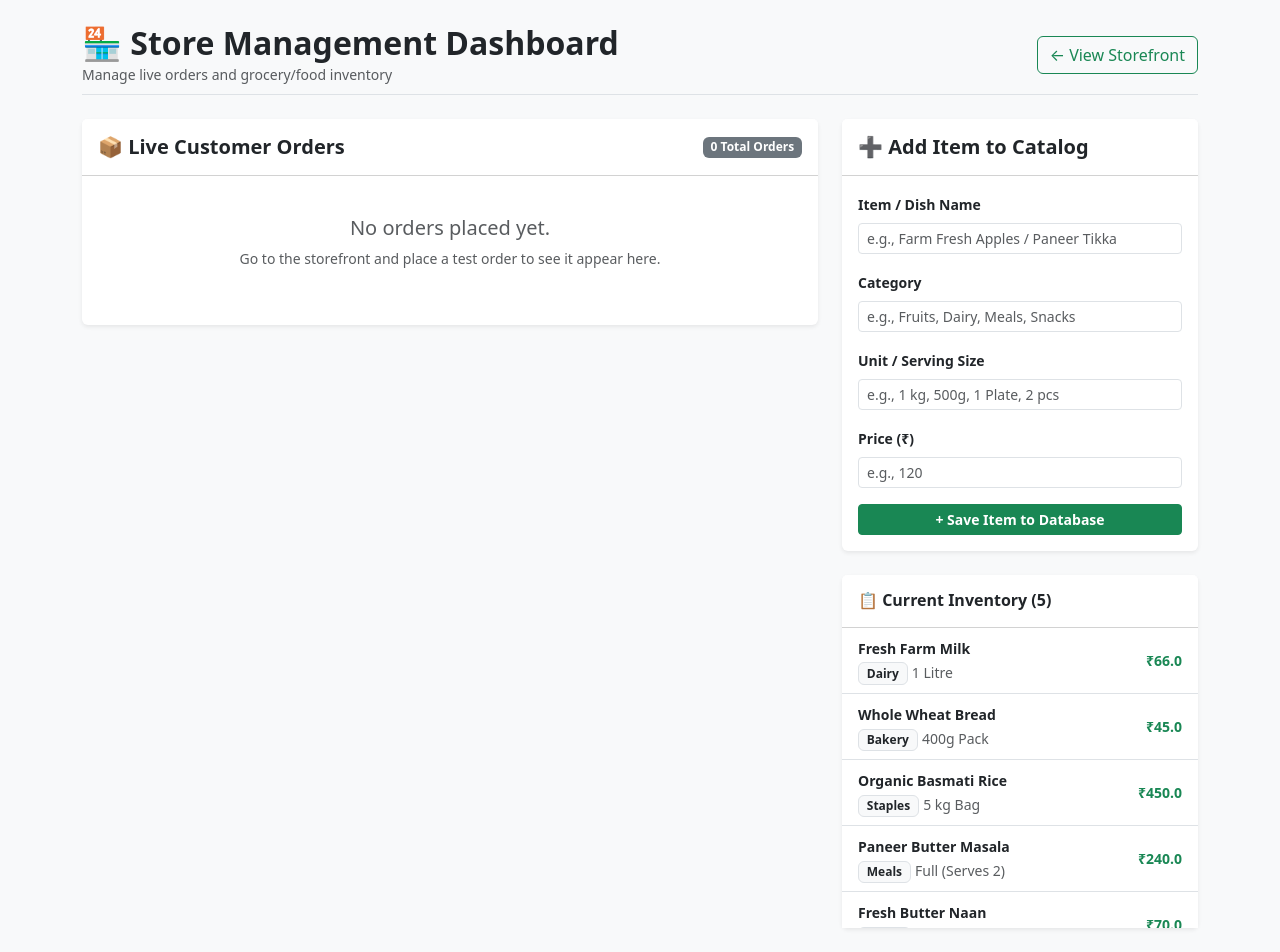
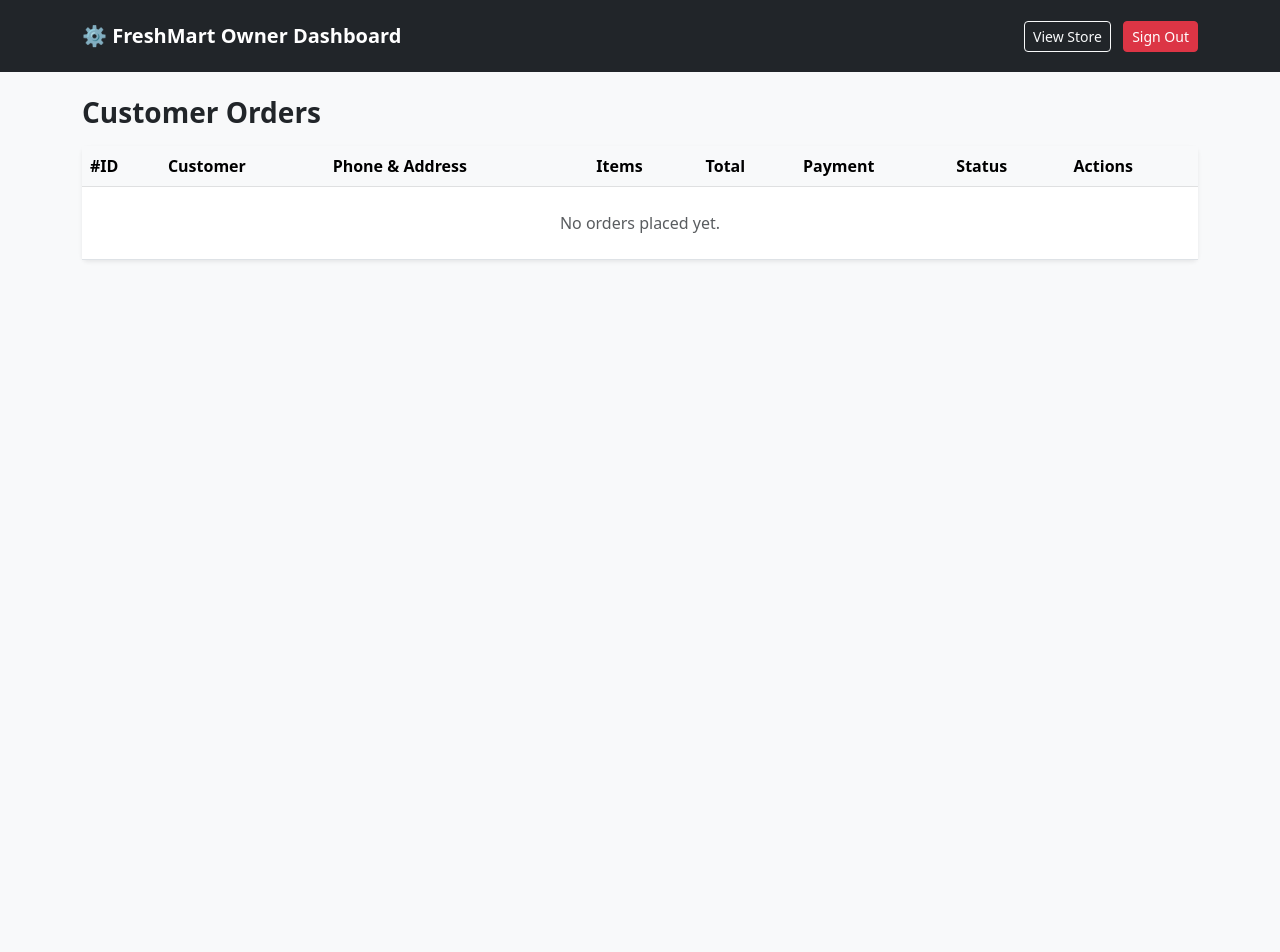
Before and after one commit to sgoel2403-debug/my_store, a Flask app: page /admin in a window 1280 px wide. After the commit the page ends 261 px from the top, so only its background shows below. Run offline with Flask 3, Linux system fonts and the light colour scheme; the visitor is signed in with stand-in values (Sample User, id 1).

```diff
--- a/templates/admin.html
+++ b/templates/admin.html
@@ -2,144 +2,73 @@
 <html lang="en">
 <head>
     <meta charset="UTF-8">
-    <meta name="viewport" content="width=device-width, initial-scale=1.0">
-    <title>Store Management Panel</title>
+    <title>Owner Dashboard - FreshMart</title>
     <link rel="stylesheet" href="https://cdn.jsdelivr.net/npm/bootstrap@5.3.0/dist/css/bootstrap.min.css">
-    <style>
-        .status-badge-Received { background-color: #0d6efd; }
-        .status-badge-Preparing { background-color: #ffc107; color: #000; }
-        .status-badge-Out-for-Delivery { background-color: #0dcaf0; color: #000; }
-        .status-badge-Completed { background-color: #198754; }
-    </style>
 </head>
-<body class="bg-light py-4">
-    <div class="container">
-        <!-- Header -->
-        <div class="d-flex justify-content-between align-items-center mb-4 pb-2 border-bottom">
+<body class="bg-light">
+    <!-- Navbar -->
+    <nav class="navbar navbar-dark bg-dark py-3">
+        <div class="container">
+            <span class="navbar-brand fw-bold">⚙️ FreshMart Owner Dashboard</span>
             <div>
-                <h2 class="fw-bold mb-0">🏪 Store Management Dashboard</h2>
-                <small class="text-muted">Manage live orders and grocery/food inventory</small>
+                <a href="/" class="btn btn-outline-light btn-sm me-2">View Store</a>
+                <a href="/logout" class="btn btn-danger btn-sm">Sign Out</a>
             </div>
-            <a href="/" class="btn btn-outline-success">← View Storefront</a>
         </div>
+    </nav>
 
-        <div class="row">
-            <!-- Left Column: Live Customer Orders -->
-            <div class="col-lg-8 mb-4">
-                <div class="card shadow-sm border-0">
-                    <div class="card-header bg-white py-3 d-flex justify-content-between align-items-center">
-                        <h5 class="fw-bold mb-0">📦 Live Customer Orders</h5>
-                        <span class="badge bg-secondary">{{ orders|length }} Total Orders</span>
-                    </div>
-                    <div class="card-body">
-                        {% if orders %}
+    <div class="container my-4">
+        <h3 class="fw-bold mb-3">Customer Orders</h3>
+        <div class="card shadow-sm border-0 mb-5">
+            <div class="card-body p-0">
+                <div class="table-responsive">
+                    <table class="table table-hover align-middle mb-0">
+                        <thead class="table-light">
+                            <tr>
+                                <th>#ID</th>
+                                <th>Customer</th>
+                                <th>Phone & Address</th>
+                                <th>Items</th>
+                                <th>Total</th>
+                                <th>Payment</th>
+                                <th>Status</th>
+                                <th>Actions</th>
+                            </tr>
+                        </thead>
+                        <tbody>
                             {% for order in orders %}
-                            <div class="border rounded p-3 mb-3 bg-white shadow-sm">
-                                <div class="d-flex justify-content-between align-items-start mb-2">
-                                    <div>
-                                        <h6 class="fw-bold mb-1">
-                                            Order #{{ order.id }} &mdash; {{ order.customer_name }}
-                                        </h6>
-                                        <small class="text-muted">📞 {{ order.phone }} | 🕒 {{ order.created_at.strftime('%d %b, %I:%M %p') if order.created_at else 'Recent' }}</small>
-                                    </div>
-                                    <span class="badge px-2 py-1 fs-6
-                                        {% if order.status == 'Received' %}bg-primary
-                                        {% elif order.status == 'Preparing' %}bg-warning text-dark
-                                        {% elif order.status == 'Out for Delivery' %}bg-info text-dark
-                                        {% elif order.status == 'Completed' %}bg-success
-                                        {% else %}bg-secondary{% endif %}">
+                            <tr>
+                                <td><strong>#{{ order.id }}</strong></td>
+                                <td>{{ order.customer_name }}</td>
+                                <td>
+                                    <small>{{ order.phone }}</small><br>
+                                    <small class="text-muted">{{ order.address }}</small>
+                                </td>
+                                <td><small>{{ order.order_items }}</small></td>
+                                <td class="fw-bold text-success">₹{{ order.total_amount }}</td>
+                                <td><span class="badge bg-secondary">{{ order.payment_method }}</span></td>
+                                <td>
+                                    <span class="badge {{ 'bg-warning text-dark' if order.status == 'Received' else ('bg-info text-dark' if order.status == 'Out for Delivery' else 'bg-success') }}">
                                         {{ order.status }}
                                     </span>
-                                </div>
-
-                                <p class="small text-muted mb-1">
-                                    <strong>📍 Address / Table:</strong> {{ order.address }}
-                                </p>
-                                <p class="small text-dark mb-2">
-                                    <strong>🛒 Items:</strong> {{ order.order_items }}
-                                </p>
-
-                                <div class="d-flex justify-content-between align-items-center pt-2 border-top">
-                                    <span class="fw-bold text-success">
-                                        Total: ₹{{ order.total_amount }} ({{ order.payment_method }})
-                                    </span>
-
-                                    <!-- Order Status Buttons -->
-                                    <div class="btn-group btn-group-sm">
-                                        <a href="/admin/order-status/{{ order.id }}/Preparing" class="btn btn-outline-warning">
-                                            ⏳ Preparing
-                                        </a>
-                                        <a href="/admin/order-status/{{ order.id }}/Out for Delivery" class="btn btn-outline-info">
-                                            🚚 Out for Delivery
-                                        </a>
-                                        <a href="/admin/order-status/{{ order.id }}/Completed" class="btn btn-outline-success">
-                                            ✅ Delivered
-                                        </a>
+                                </td>
+                                <td>
+                                    <div class="btn-group btn-group-sm mb-1">
+                                        <a href="/admin/order-status/{{ order.id }}/Out for Delivery" class="btn btn-outline-primary">Dispatch</a>
+                                        <a href="/admin/order-status/{{ order.id }}/Delivered" class="btn btn-outline-success">Deliver</a>
                                     </div>
-                                </div>
-                            </div>
+                                    <form action="/admin/delete_order/{{ order.id }}" method="POST" style="display:inline;" onsubmit="return confirm('Delete this order?');">
+                                        <button type="submit" class="btn btn-sm btn-outline-danger">🗑️</button>
+                                    </form>
+                                </td>
+                            </tr>
+                            {% else %}
+                            <tr>
+                                <td colspan="8" class="text-center py-4 text-muted">No orders placed yet.</td>
+                            </tr>
                             {% endfor %}
-                        {% else %}
-                            <div class="text-center py-4 text-muted">
-                                <h5>No orders placed yet.</h5>
-                                <p class="small">Go to the storefront and place a test order to see it appear here.</p>
-                            </div>
-                        {% endif %}
-                    </div>
-                </div>
-            </div>
-
-            <!-- Right Column: Add Product & Inventory Summary -->
-            <div class="col-lg-4">
-                <!-- Add New Product Card -->
-                <div class="card shadow-sm border-0 mb-4">
-                    <div class="card-header bg-white py-3">
-                        <h5 class="fw-bold mb-0">➕ Add Item to Catalog</h5>
-                    </div>
-                    <div class="card-body">
-                        <form action="/admin/add-product" method="POST">
-                            <div class="mb-3">
-                                <label class="form-label small fw-semibold">Item / Dish Name</label>
-                                <input type="text" name="name" class="form-control form-control-sm" required placeholder="e.g., Farm Fresh Apples / Paneer Tikka">
-                            </div>
-                            <div class="mb-3">
-                                <label class="form-label small fw-semibold">Category</label>
-                                <input type="text" name="category" class="form-control form-control-sm" required placeholder="e.g., Fruits, Dairy, Meals, Snacks">
-                            </div>
-                            <div class="mb-3">
-                                <label class="form-label small fw-semibold">Unit / Serving Size</label>
-                                <input type="text" name="unit" class="form-control form-control-sm" required placeholder="e.g., 1 kg, 500g, 1 Plate, 2 pcs">
-                            </div>
-                            <div class="mb-3">
-                                <label class="form-label small fw-semibold">Price (₹)</label>
-                                <input type="number" step="0.5" name="price" class="form-control form-control-sm" required placeholder="e.g., 120">
-                            </div>
-                            <button type="submit" class="btn btn-success btn-sm w-100 fw-semibold">
-                                + Save Item to Database
-                            </button>
-                        </form>
-                    </div>
-                </div>
-
-                <!-- Existing Items Quick List -->
-                <div class="card shadow-sm border-0">
-                    <div class="card-header bg-white py-3">
-                        <h6 class="fw-bold mb-0">📋 Current Inventory ({{ products|length }})</h6>
-                    </div>
-                    <div class="card-body p-0" style="max-height: 300px; overflow-y: auto;">
-                        <ul class="list-group list-group-flush">
-                            {% for p in products %}
-                            <li class="list-group-item d-flex justify-content-between align-items-center py-2">
-                                <div>
-                                    <strong class="small">{{ p.name }}</strong><br>
-                                    <span class="badge bg-light text-dark border">{{ p.category }}</span>
-                                    <small class="text-muted">{{ p.unit }}</small>
-                                </div>
-                                <span class="fw-bold text-success small">₹{{ p.price }}</span>
-                            </li>
-                            {% endfor %}
-                        </ul>
-                    </div>
+                        </tbody>
+                    </table>
                 </div>
             </div>
         </div>
--- a/templates/index.html
+++ b/templates/index.html
@@ -11,10 +11,7 @@
         <div class="container">
             <a class="navbar-brand fw-bold fs-4" href="/">🥬 FreshMart & Kitchen</a>
             <div class="d-flex gap-2">
-                {% if session.get('is_admin') %}
-                    <a href="/admin" class="btn btn-warning btn-sm align-self-center fw-semibold">⚙️ Owner Dashboard</a>
-                    <a href="/logout" class="btn btn-outline-light btn-sm align-self-center">Sign Out</a>
-                {% endif %}
+                <a href="/admin" class="btn btn-outline-light btn-sm align-self-center">Owner Admin</a>
                 <a href="/cart" class="btn btn-warning fw-semibold">🛒 Cart</a>
             </div>
         </div>
```
